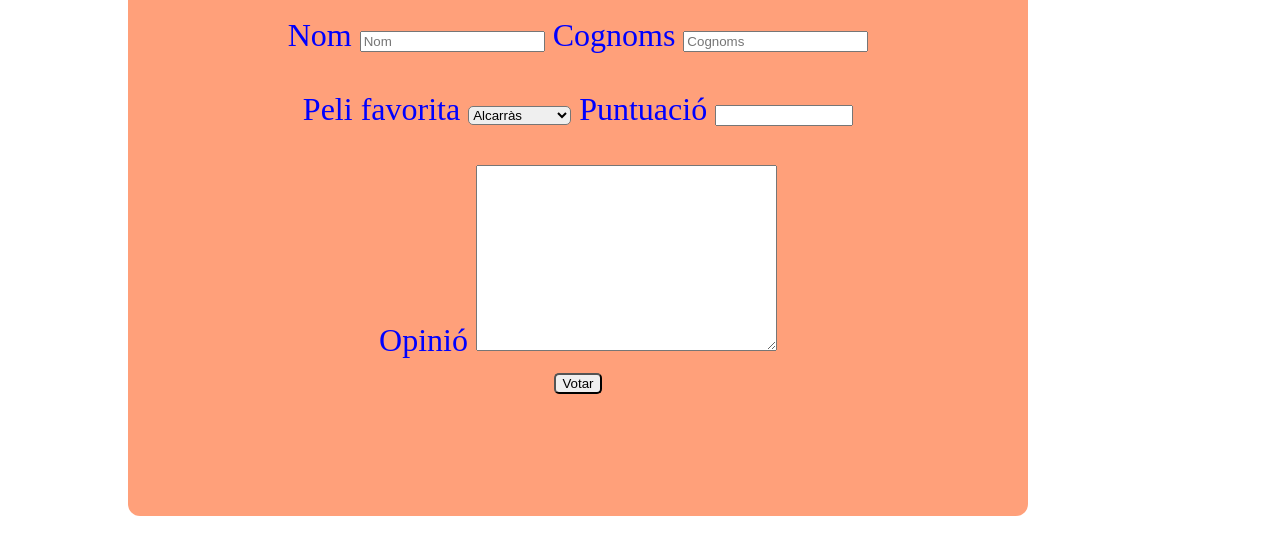
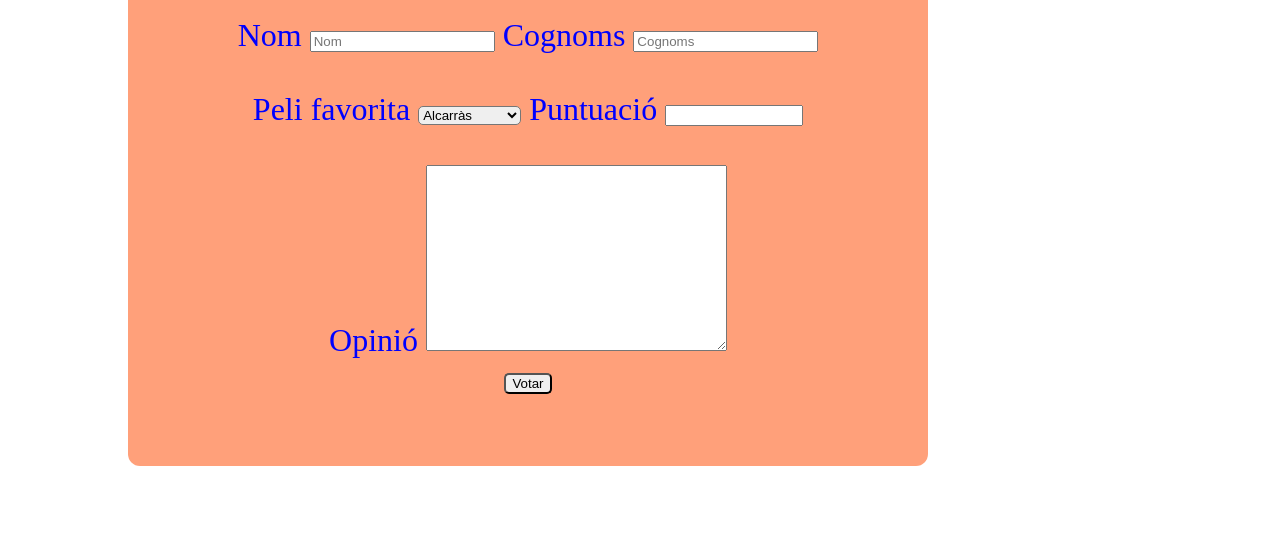
Before and after one commit to Oskitaar/oscar-examen-2ev, a plain HTML site: page contacte.html in a window 1280 px wide. Shown: the part 244-800 px from the top of the page. Drawn offline with Linux system fonts and the light colour scheme.

Commit message:
TERMINADO

```diff
--- a/style.css
+++ b/style.css
@@ -66,8 +66,8 @@ footer{
 div#formulario{
     background-color: lightsalmon;
     color: blue;
-    width: 900px;
-    height: 600px;
+    width: 800px;
+    height: 550px;
     position: absolute;
     top: 20%;
     left: 10%;
```
Also changed, not shown: 1 other file.
